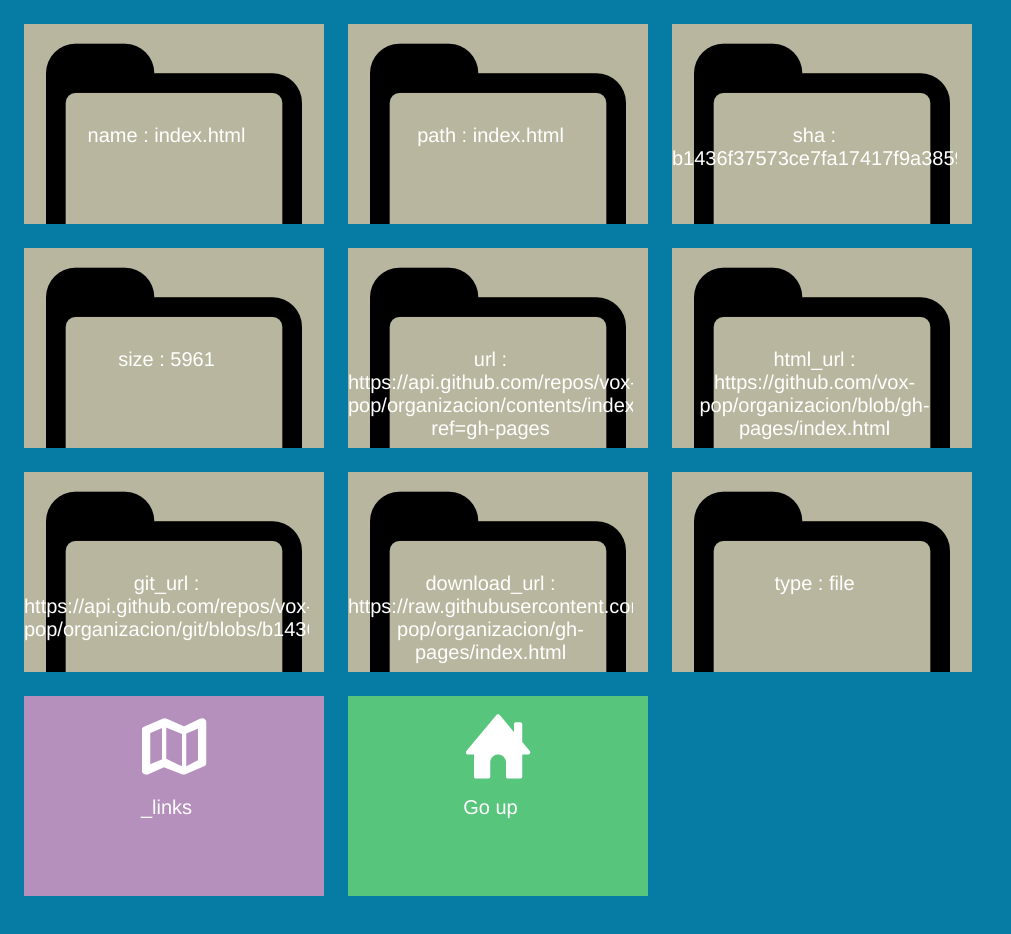
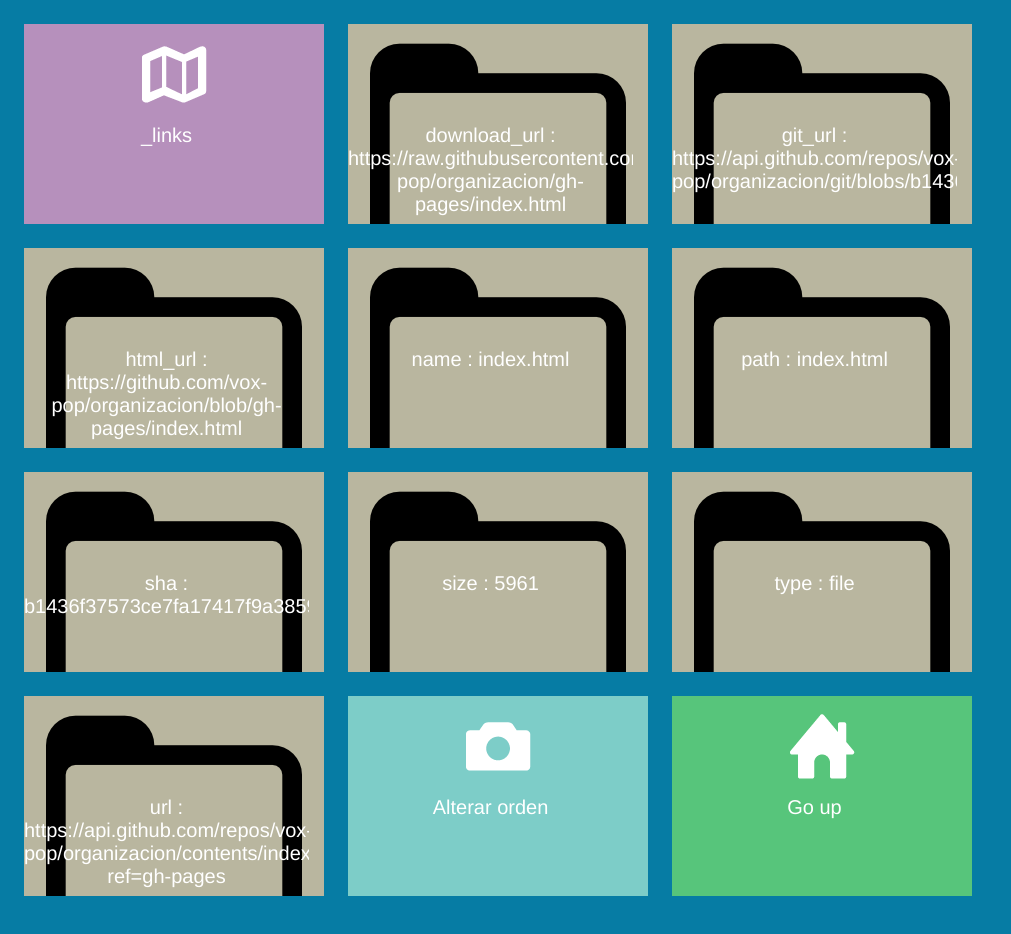
Before and after one commit to UNLP-DCU/idx1, a website: page doquisYparser.html in a window 1280 px wide. Both pictures are taken after a click on the element "index.html". Shown: the whole page, without its empty margins (0-1011 px from the left). Before the commit the page ends 908 px from the top, so only its background shows below. Drawn offline with nearby package versions, Linux system fonts and the light colour scheme.

Commit message:
Puede modificarse json y orden de directorios

```diff
--- a/doquisYparser.html
+++ b/doquisYparser.html
@@ -42,9 +42,22 @@
 
                 <div id="directorios"></div>
 
+                <div class='box picture'>
+                    <p class='name' id="alterarOrden">Alterar orden</p>
+                </div>
+
                  <div class='box home'>
                     <p class='name'>Go up</p>
                 </div>
+
+                <div class='box message' id="divValor">
+                    <p class='name' id="campoAcambiar"></p>
+                    <input type="text" id="valor"></input>
+                    <button type="button" id="actualizar">Actualizar</button>
+                </div>
+
+
+
 
 
     </section>
--- a/modules/parser/intermediario.js
+++ b/modules/parser/intermediario.js
@@ -1,27 +1,36 @@
 
 var vuelta;
+var mostrando;
+var mostrandoNuevoCampo=false;
+var ordenActual=true;
 
 
 function cargarElementosPrincipales(){
 	vuelta=new Array();
-	var objetos = parser.dameObjetos();
+	var objetos = parser.dameObjetos(ordenActual);
+	mostrando=objetos;
 	mostrarGoUp(false,false);
+	var divValor = document.getElementById('divValor');
+	divValor.style.visibility='hidden';
 	var directorios = dameDivLimpio();
 	objetos.forEach(function(objeto, i) {
-			actualizarVista("box file",objeto,objeto.name,directorios,true,objetos);
+			actualizarVista("box file",objeto,objeto.name,directorios,true,objetos,null);
 	});
+	cargarAlterarOrden();
 }
 
-function cargarPropiedades(objeto,chequeo){
+function cargarPropiedades(objeto,chequeo,orden){
 	if(chequeo){
-		var subElementos = parser.dameSubElementos(objeto);
-		var propiedades = parser.damePropiedades(objeto);
+		var subElementos = parser.dameSubElementos(objeto,ordenActual);
+		var propiedades = parser.damePropiedades(objeto,ordenActual);
 		var directorios = dameDivLimpio();
 		//if(anterior==null) mostrarGoUp(false,false);
 		//else
 			mostrarGoUp(true,chequeo);
 
-		for (var propiedad in propiedades){
+		//for (var propiedad in propiedades){
+		for (i = 0; i < propiedades.length; i++) {
+			var propiedad = propiedades[i];
 			var valor = parser.damePropiedad(propiedad,objeto);
 			var esDirectorio = (parser.dameTipo(valor)=="object");
 			var clase = "box folder";
@@ -30,19 +39,43 @@ function cargarPropiedades(objeto,chequeo){
 				clase = "box file";
 				texto = propiedad;
 			}
-			actualizarVista(clase,valor,texto,directorios,esDirectorio,objeto);
+			actualizarVista(clase,valor,texto,directorios,esDirectorio,objeto,propiedad);
 		}
 
 	}
 }
 
-function actualizarVista(clase,objeto,texto,directorios,chequeo,anterior){
+function actualizarVista(clase,objeto,texto,directorios,chequeo,anterior,propiedad){
 			var divisor = document.createElement('div');
 			divisor.className = clase;
 			if(chequeo){
 				divisor.onclick = function() {
-						cargarPropiedades(objeto,chequeo);
+						cargarPropiedades(objeto,chequeo,ordenActual);
 						vuelta.push(anterior);
+						mostrando=objeto;
+				}
+			}else{
+				divisor.onclick = function() {
+						var campoAcambiar = document.getElementById('campoAcambiar');
+						var palabras = campoAcambiar.innerHTML.split(" ");
+						var actual = palabras[palabras.length-1];
+						//var estaVisible = (divValor.style.visibility == "visible");
+						if(mostrandoNuevoCampo){
+							if(actual==propiedad) mostrarDivNuevo(false);
+						}
+						else mostrarDivNuevo(true);
+						campoAcambiar.innerHTML = "Nuevo valor para el campo "+propiedad;
+
+						var actualizar = document.getElementById('actualizar');
+						var valor = document.getElementById('valor');
+						valor.value="";
+						actualizar.onclick = function() {
+							parser.actualizar(anterior,propiedad,valor.value);
+							mostrarDivNuevo(false);
+							cargarPropiedades(anterior,true,ordenActual);
+						}
+
+						cargarPropiedades(objeto,chequeo,ordenActual);
 				}
 			}
 
@@ -53,16 +86,40 @@ function actualizarVista(clase,objeto,texto,directorios,chequeo,anterior){
 			directorios.appendChild(divisor);
 }
 
+function cargarAlterarOrden(){
+	var alterarOrden = document.getElementById('alterarOrden');
+	alterarOrden.onclick = function() {
+			if(ordenActual) ordenActual=false;
+			else ordenActual=true;
+			if(vuelta.length==0) cargarElementosPrincipales();
+			else cargarPropiedades(mostrando,true,ordenActual);
+
+	}
+}
+
+function mostrarDivNuevo(cond){
+	var divValor = document.getElementById('divValor');
+	if(cond){
+		mostrandoNuevoCampo=true;
+		divValor.style.visibility='visible';
+	}else{
+		mostrandoNuevoCampo=false;
+		divValor.style.visibility='hidden';
+	}
+}
+
 function mostrarGoUp(cond,chequeo){
 	var elem = document.getElementsByClassName('box home')[0];
 	if(cond){
 		elem.style.visibility='visible';
 		elem.onclick = function() {
 						if(vuelta.length==1) cargarElementosPrincipales();
-						else cargarPropiedades(vuelta.pop(),chequeo);
+						else cargarPropiedades(vuelta.pop(),chequeo,ordenActual);
 				}
 	}
-	else elem.style.visibility='hidden';
+	else{
+		elem.style.visibility='hidden';
+	}
 }
 
 function dameDivLimpio(){
--- a/modules/parser/parser.js
+++ b/modules/parser/parser.js
@@ -5,12 +5,12 @@ var parser = (function () {
    var jsonArray = JSON.parse(input);
 
 
-  dameObjetosPrivate = function(cond){
+  dameObjetosPrivate = function(orden){
 	var resultado = new Array();
 	jsonArray.forEach(function(object) {
 			resultado.push(object);
 	});
-	if(cond) return resultado.sort();
+	if(orden) return resultado.sort();
 	else return resultado.reverse();
   }
 
@@ -24,18 +24,21 @@ var parser = (function () {
 	return objeto;
   }
 
-  damePropiedadesPrivate = function(objeto){
-		var resultado = {};
-		for (var prop in objeto)
-		    resultado[prop] = objeto[prop];
-		return resultado;
+  damePropiedadesPrivate = function(objeto,orden){
+		var resultado = new Array();
+		for (var prop in objeto){
+      resultado.push(prop);
+    }
+		if(orden) return resultado.sort();
+    else return resultado.reverse();
   }
 
-  dameSubElementosPrivate = function(objeto){
+  dameSubElementosPrivate = function(objeto,orden){
 		var resultado = new Array();
 		for (var prop in objeto)
 		    resultado.push(objeto[prop]);
-		return resultado;
+    if(orden) return resultado.sort();
+		else return resultado.reverse();
   }
 
   dameSubDirectoriosPrivate = function(objeto){
@@ -47,19 +50,20 @@ var parser = (function () {
 		return resultado;
   }
 
+  actualizarPrivate = function (objeto,propiedad,nuevo){
+    objeto[propiedad]=nuevo;
+    //return objeto;
+  }
+
 
   //PARTE PÚBLICA
   return {
 
-  	//Función que devuelve los objetos de un arreglo JSON en un arreglo js, en orden normal
-    dameObjetos: function( ) {
-      return dameObjetosPrivate(true);
+  	//Función que devuelve los objetos de un arreglo JSON en un arreglo js, en el orden especificado (normal si se manda true, al reverso en otro caso)
+    dameObjetos: function(orden) {
+      return dameObjetosPrivate(orden);
     },
 
-    //Función que devuelve los objetos de un arreglo JSON en un arreglo js, en orden inverso
-    dameObjetosReverse: function( ) {
-      return dameObjetosPrivate(false);
-    },
 
     //Funcion que devuelve el objeto JSON que cumple que una propiedad determinada tiene un valor determinado, suponiendo que tal clave es única
     dameObjeto: function(id,valor){
@@ -71,13 +75,14 @@ var parser = (function () {
     	return objeto[nomPropiedad];
     },
 
-    //Función que devuelve todas las propiedades del objeto JSON en un arreglo
-    damePropiedades: function (objeto){
-    	return damePropiedadesPrivate(objeto);
+    //Función que devuelve todas las propiedades del objeto JSON en un arreglo en el orden especificado (normal si se manda true, al reverso en otro caso)
+    damePropiedades: function (objeto,orden){
+    	return damePropiedadesPrivate(objeto,orden);
     },
 
-    //Función que devuelve todos los subelementos de un objeto en un arreglo, sean estos directorios o tipos de dato primitivo, como strings, int, etc.
-    dameSubElementos: function (objeto){
+    //Función que devuelve todos los subelementos de un objeto en un arreglo, sean estos directorios o tipos de dato primitivo, como strings, int, etc.,
+    //en el orden especificado (normal si se manda true, al reverso en otro caso)
+    dameSubElementos: function (objeto,orden){
     	return dameSubElementosPrivate(objeto);
     },
 
@@ -91,6 +96,10 @@ var parser = (function () {
   		return typeof objeto;
   	},
 
+    actualizar: function(objeto,propiedad,nuevo){
+      return actualizarPrivate(objeto,propiedad,nuevo);
+    },
+
   	//Función de prueba, se muestra su invocación desde un html
   	prueba: function (){
   		alert ("Probando llamado de funciones del parser desde el html");
@@ -100,47 +109,3 @@ var parser = (function () {
 
 
 })();
-
- var objetos = parser.dameObjetos();
- var imprimir="";
- //PRUEBA DE DAME OBJETOS
- /*imprimir="Objetos al derecho: ";
- objetos.forEach(function(objeto,i) {
- 			imprimir = imprimir.concat(i,") ",objeto.name);
- });
- alert(imprimir);*/
-
- objetos = parser.dameObjetosReverse();
- //PRUEBA DE DAME OBJETOS REVERSE
- /*imprimir="Objetos al reves: ";
- objetos.forEach(function(objeto,i) {
- 			imprimir = imprimir.concat(i,") ",objeto.name);
- });
- alert(imprimir);*/
-
- var objeto = parser.dameObjeto("name","index.html");
- //PRUEBA DE DAME OBJETO
- //alert("Objeto recuperado: ".concat("Name: ",objeto.name, ", Path: ",objeto.path,", Size: ", objeto.size));
- //PRUEBA DE DAME PROPIEDAD
- //alert(parser.damePropiedad("size",objeto));
- var subElementos = parser.dameSubElementos(objeto);
- //PRUEBA DE SUBELEMENTOS
- //alert("El objeto de nombre "+parser.damePropiedad("name",objeto)+" posee "+subElementos.length+" subelementos.");
-
- var subDirectorios = parser.dameSubDirectorios(objeto);
- //PRUEBA DE SUBDIRECTORIOS
- //alert("El objeto de nombre "+parser.damePropiedad("name",objeto)+" posee "+subDirectorios.length+" subdirectorios.");
-
- var propiedades = parser.damePropiedades(objeto);
- //PRUEBA DE DAME PROPIEDADES
- /*imprimir="Propiedades del objeto: ";
- for (var prop in propiedades)
-		    imprimir = imprimir.concat(prop,",");
- alert(imprimir);/*
-
-
- //PRUEBA DE DAME TIPO
- /*imprimir="Obteniendo tipos del objeto con nombre: ".concat(objeto.name,": ");
- for (var prop in objeto)
-		    imprimir = imprimir.concat(prop,": ",parser.dameTipo(objeto[prop]),"; ");
- alert(imprimir);*/
```
